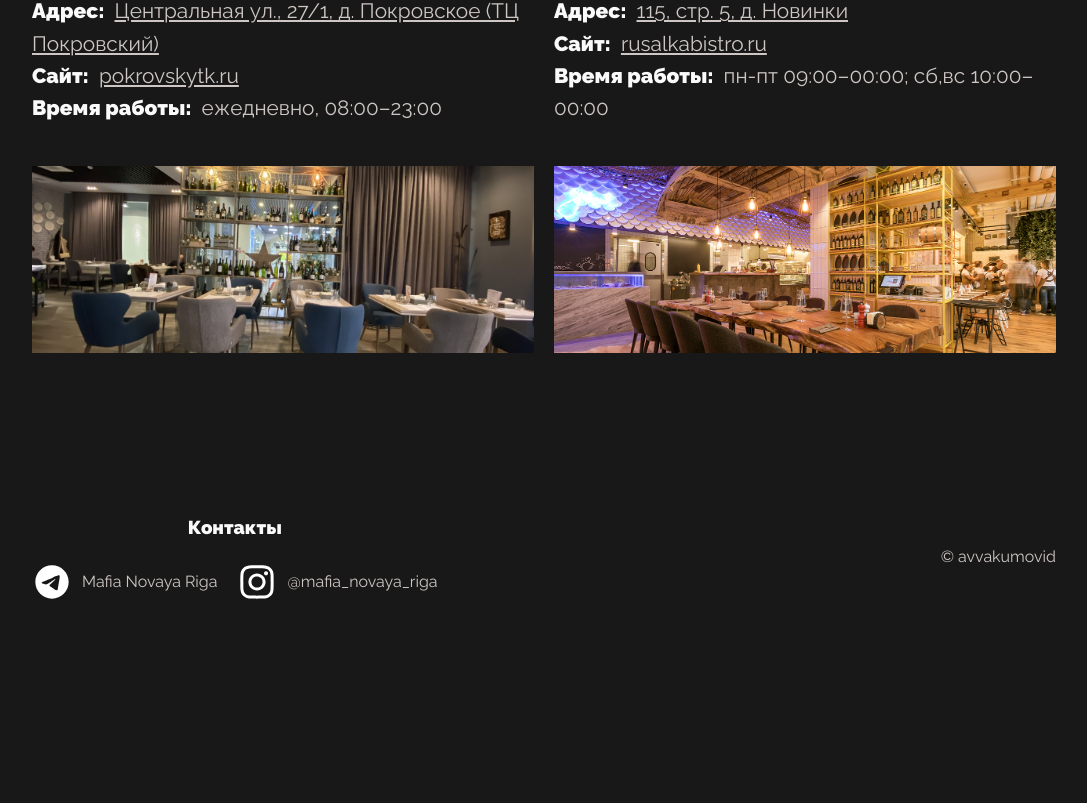
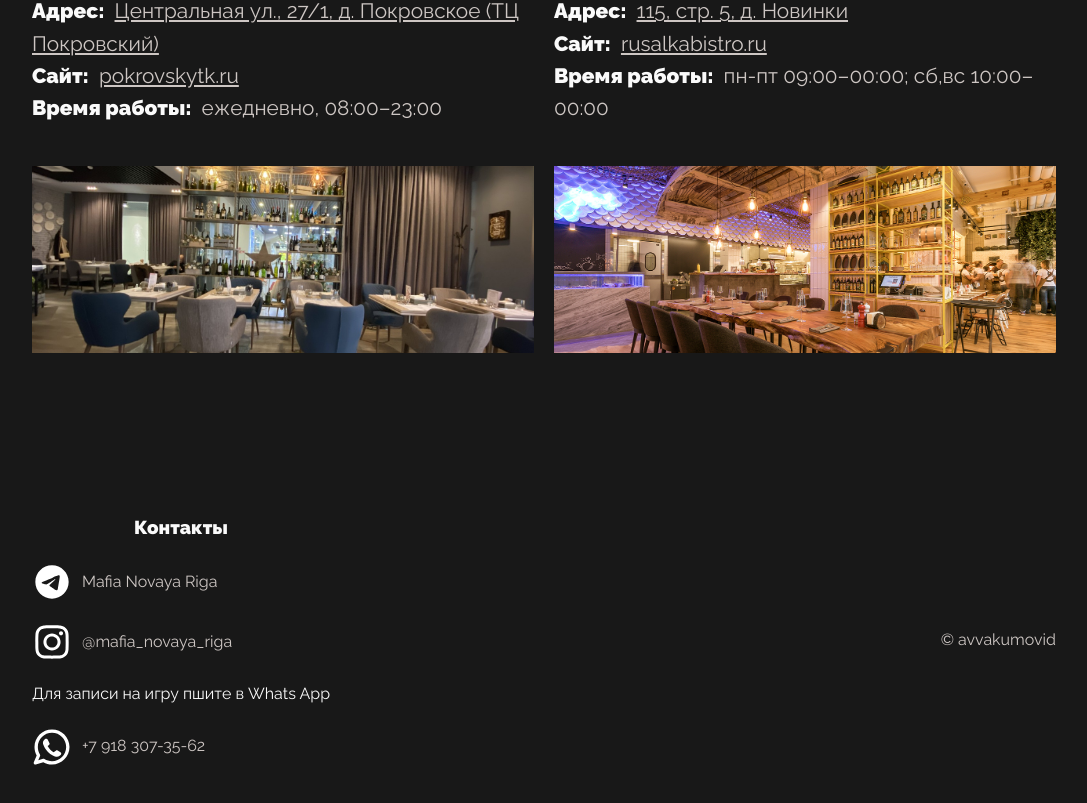
Before and after one commit to avvakumovid/mafia, a Next.js app: page / in a window 1280 px wide. Shown: the part 3959-4762 px from the top of the page, without its empty margins (96-1183 px from the left). Before the commit the page ends 4641 px from the top, so only its background shows below. Built offline with nearby package versions, Linux system fonts and the light colour scheme.

Commit message:
feat: change footer

```diff
--- a/src/components/footer/Footer.module.css
+++ b/src/components/footer/Footer.module.css
@@ -15,7 +15,7 @@
 
 .left {
   display: flex;
-  flex-direction: row;
+  flex-direction: column;
   column-gap: 20px;
   row-gap: 20px;
 }
@@ -26,6 +26,11 @@
   align-items: center;
   justify-content: flex-start;
   column-gap: 10px;
+}
+
+.link a {
+  color: var(--color-text);
+  text-decoration: none;
 }
 
 .link a {
@@ -45,6 +50,6 @@
 
   .left {
     flex-direction: column;
-
+    align-items: center;
   }
 }
--- a/src/components/footer/Footer.tsx
+++ b/src/components/footer/Footer.tsx
@@ -2,6 +2,7 @@ import styles from './Footer.module.css';
 import Image from 'next/image';
 import tg from '../../../public/telegram.svg';
 import inst from '../../../public/instagram.svg';
+import wa from '../../../public/whatsapp.svg';
 
 export const Footer = () => {
   return (
@@ -24,6 +25,16 @@ export const Footer = () => {
               @mafia_novaya_riga
             </a>
           </span>
+          <span>Для записи на игру пшите в Whats App</span>
+          <span className={styles.link}>
+            <Image width={40} height={40} alt='whatsapp' src={wa} />
+            <a
+              href='https://wa.me/79183073562?text=%D0%9F%D1%80%D0%B8%D0%B2%D0%B5%D1%82!%20%F0%9F%91%8B%20%D0%9C%D0%B5%D0%BD%D1%8F%20%D0%B8%D0%BD%D1%82%D0%B5%D1%80%D0%B5%D1%81%D1%83%D0%B5%D1%82%20%D0%9C%D0%B0%D1%84%D0%B8%D1%8F!'
+              target='_blank'
+            >
+              +7 918 307-35-62
+            </a>
+          </span>
         </div>
       </div>
       <div className={styles.right}>
```
Also changed, not shown: public/whatsapp.svg (added).
